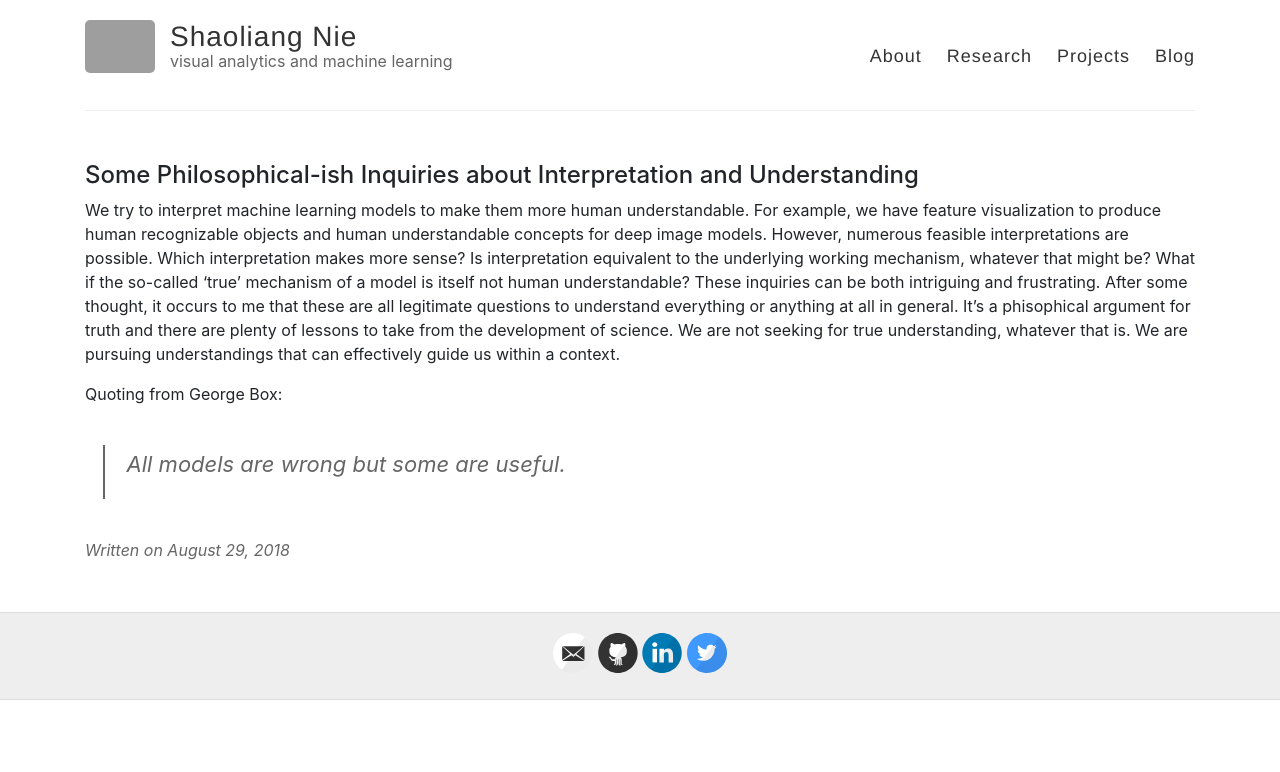
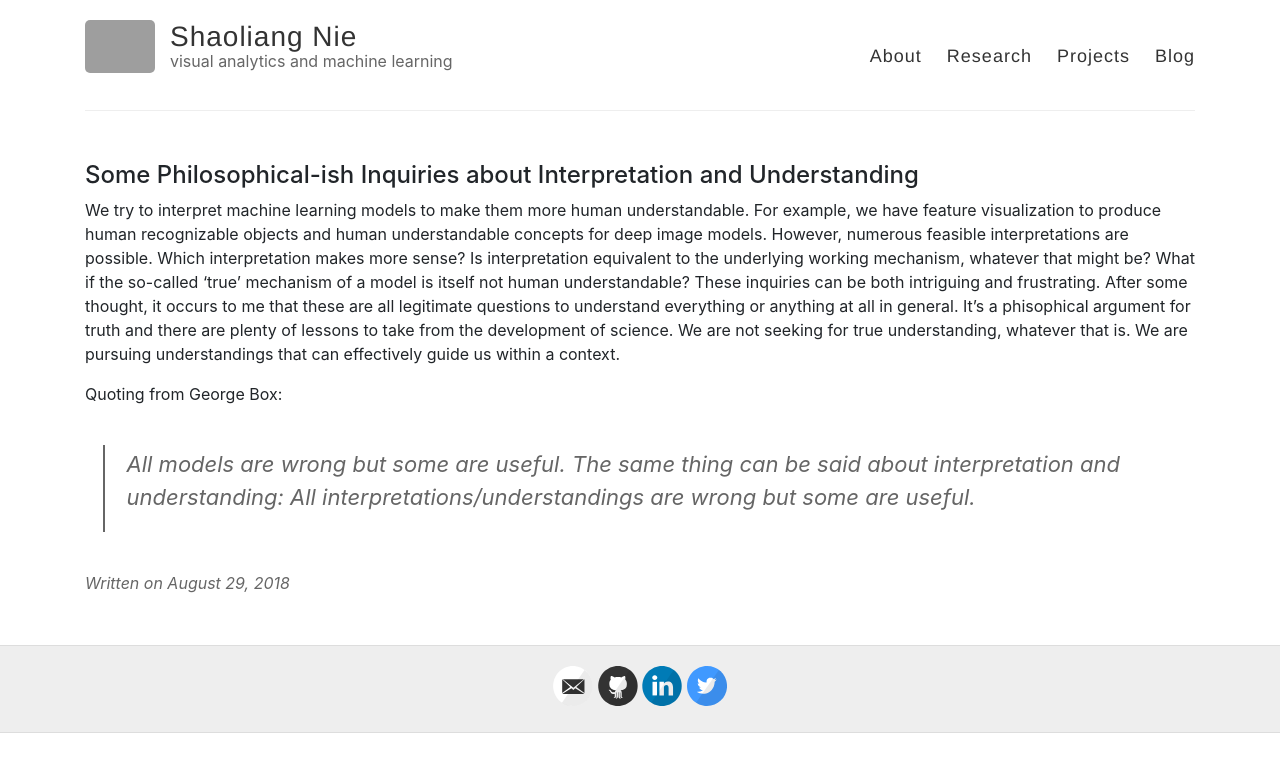
Before and after one commit to snie2012/snie_archived.github.io, a Jekyll site: the page built from blog/_posts/2018-08-29-philosophical-vis.md, in a window 1280 px wide. Shown: the top 772 px of the page. Built offline with Jekyll 4.4.1, drawn with Linux system fonts in a browser that asks for light colours; nearby versions of some CDN libraries; comment, search, counter and statistics services are not loaded; grey boxes are pictures that could not be loaded.

Commit message:
revision

```diff
--- a/blog/_posts/2018-08-29-philosophical-vis.md
+++ b/blog/_posts/2018-08-29-philosophical-vis.md
@@ -7,3 +7,5 @@ We try to interpret machine learning models to make them more human understandab
 
 Quoting from George Box:
 > All models are wrong but some are useful.
+The same thing can be said about interpretation and understanding:
+> All interpretations/understandings are wrong but some are useful.
```
